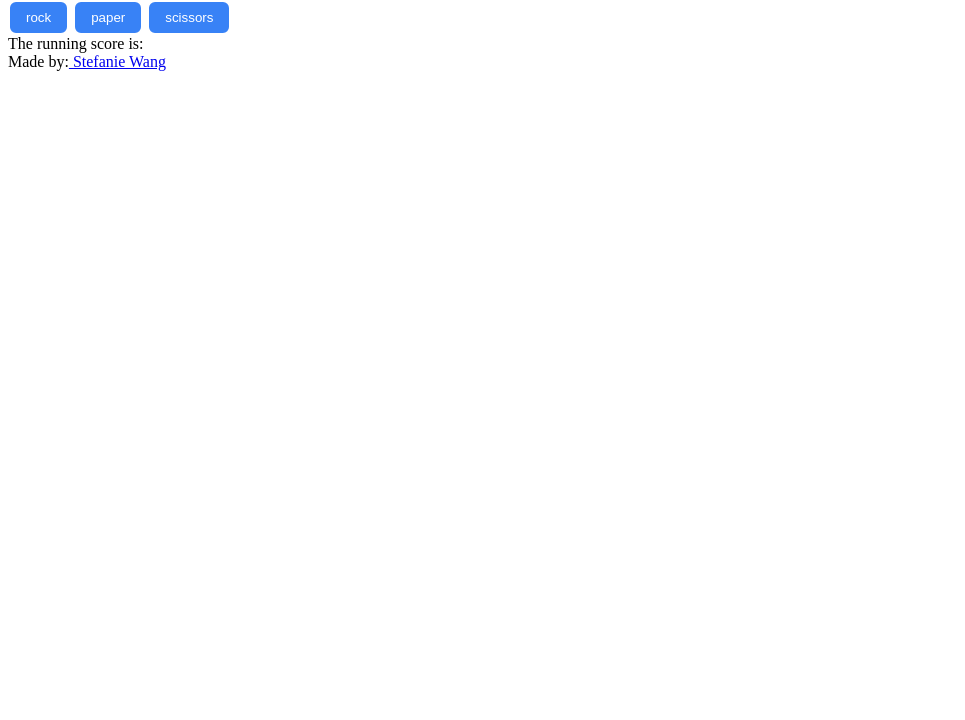
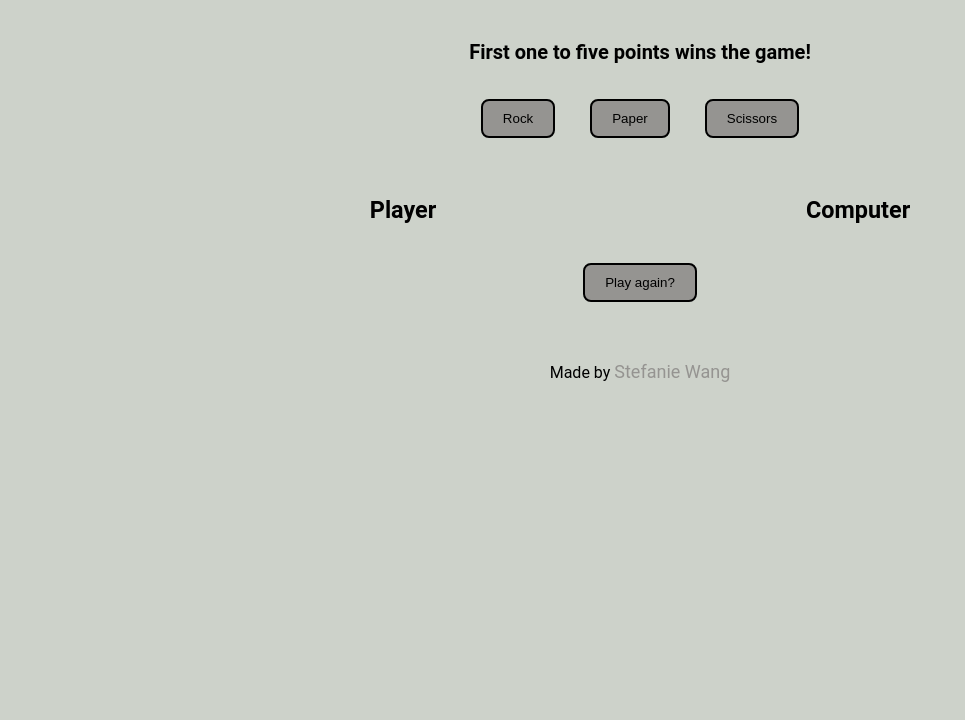
Before and after one commit to stefaniegwangphd/rock-paper-scissors, a plain HTML site: page game.html in a window 1280 px wide. Shown: the part 80-800 px from the top of the page, without its empty margins (0-965 px from the left). Drawn offline with Linux system fonts and the light colour scheme.

Commit message:
Update UI and CSS

```diff
--- a/game.html
+++ b/game.html
@@ -7,17 +7,34 @@
 </head>
 
 <body>
-  <h1>Rock, Paper, Scissors</h1>
+  <div class="header">Rochambeau</div>
 
-  <button class="btn" id="rock" onclick="getPlayerChoice(event)">rock</button>
-  <button class="btn" id="paper" onclick="getPlayerChoice(event)">paper</button>
-  <button class="btn" id="scissors" onclick="getPlayerChoice(event)">scissors</button>
+  <div class="box">First one to five points wins the game!</div>
 
-  <div id="container"></div>
+  <div class="box" id="buttonBox">
+    <button class="btn" id="rock" onclick="getPlayerChoice(event)">Rock</button>
+    <button class="btn" id="paper" onclick="getPlayerChoice(event)">Paper</button>
+    <button class="btn" id="scissors" onclick="getPlayerChoice(event)">Scissors</button>
+  </div>
 
-  <div id="roundResults"></div>
+
+  <div class="box" id="scoreBox">
+    <div class="box-h">
+      <div id="playerScore"><h3>Player</h3>
+      </div>
+
+      <div id="computerScore"><h3>Computer</h3>
+      </div>
+    </div>
+    <button id="reset">Play again?</button>
+  </div>
+
+
+<div class="footer">
+  <div>Made by <a href=https://github.com/stefaniewangphd>Stefanie Wang</a></div>
+</div>
+
+
 <script src="script.js" defer></script>
-<footer>Made by:<a href=https://github.com/stefaniewangphd> Stefanie Wang</a></footer>
-
 </body>
 </html>
--- a/script.js
+++ b/script.js
@@ -3,34 +3,28 @@ let computerWins=0;
 let playerChoice;
 const buttons = document.querySelectorAll('.btn');
 const optionBtn = document.querySelectorAll('div.optionBtn button');
-const roundResults = document.querySelector('#roundResults');
+const resetBtn = document.querySelector('#reset');
 const choices = [ "rock","paper","scissors" ];
 
+resetBtn.addEventListener('click',() => location.reload());
+
 let getComputerChoice=function() {
-    const computerChoice = Math.floor(Math.random() * choices.length);
-    return choices[computerChoice];
+    return choices[Math.floor(Math.random() * choices.length)];
   }
 
 optionBtn.forEach(button => { button.addEventListener('click', getPlayerChoice) });
 
 let playRound=function(playerSelection,computerSelection) {
-  if (playerWins===5 || computerWins===5) {
-    if (playerWins===5) {
-      gameResults.textContent=`You won the game ${playerWins} to ${computerWins}`;
+  playerRound.textContent=`${playerSelection}`;
+  computerRound.textContent=`${computerSelection}`;
+    if (playerSelection==computerSelection) {
+      playerScore.textContent= playerWins;
+      computerScore.textContent=computerWins;
     }
-    else {
-      gameResults.textContent=`You lost the game ${playerWins} to ${computerWins}`;
-    }
-    } else {
-      if (playerSelection==computerSelection) {
-        roundResults.textContent= "It's a tie!";
-      }
-      else if ((playerSelection=='rock' && computerSelection=='scissors') ||(playerSelection=='paper' && computerSelection=='rock') ||(playerSelection=='scissors' && computerSelection=='paper')) {
+    else if ((playerSelection=='rock' && computerSelection=='scissors') |(playerSelection=='paper' && computerSelection=='rock') ||(playerSelection=='scissors' &&computerSelection=='paper')) {
       playerWins++;
       if (playerWins===5 || computerWins===5){
         gameWinner();
-        } else {
-        roundResults.textContent= `You win this round with ${playerSelection} vs ${computerSelection}`;
       }
   }
     else {
@@ -38,67 +32,44 @@ let playRound=function(playerSelection,computerSelection) {
       if (playerWins===5 || computerWins===5){
         gameWinner();
       }
-        else {
-          roundResults.textContent = `You lose this round with ${computerSelection} vs ${playerChoice}`;
-        }
-      }
     }
   }
 
 function gameWinner() {
   if (playerWins===5) {
-    gameResults.textContent=`You won the game ${playerWins} to ${computerWins}`;
+    gameResults.textContent=`Game over. You won!`;
   }
   else {
-    gameResults.textContent=`You lost the game ${playerWins} to ${computerWins}`;
+    gameResults.textContent=`Game over. You lost!`;
   }
   optionBtn.forEach(button => { button.removeEventListener('click') });
-
 }
 
 function getPlayerChoice(e){
   let playerSelection = (e.target.id);
   playerChoice=e.target.textContent;
   playRound(playerSelection, getComputerChoice());
-  currentScore.textContent=`you: ${playerWins} computer: ${computerWins}`;
+  playerScore.textContent=`${playerWins}`;
+  computerScore.textContent=`${computerWins}`;
 }
 
-const container = document.querySelector('#container');
+const roundResults = document.querySelector('#roundResults');
+const buttonBox = document.querySelector('#buttonBox');
+const playerScoreBox = document.querySelector('#playerScore');
+const computerScoreBox = document.querySelector('#computerScore');
+
 const content =document.createElement('div');
 const gameResults=document.createElement('div');
-content.classList.add('content');
-content.textContent = "The running score is:";
-const currentScore=document.createElement('div');
-content.appendChild(currentScore);
-content.appendChild(gameResults);
+const playerRound=document.createElement('div');
+const computerRound=document.createElement('div');
+const playerScore=document.createElement('div');
+const computerScore=document.createElement('div');
 
-container.appendChild(content);
+playerScoreBox.appendChild(playerScore);
+playerScoreBox.appendChild(playerRound);
+computerScoreBox.appendChild(computerScore);
+computerScoreBox.appendChild(computerRound);
 
+buttonBox.appendChild(gameResults);
 
-
-
-
-// old code
-
-// function playRound(){
-//   let i=0;
-//   while (playerWins <5 && computerWins <5){
-//     let playerSelection = getPlayerChoice();
-//     let computerSelection=getComputerChoice();
-//     // console.log(playerSelection, 'vs', computerSelection);
-//     playRound(playerSelection,computerSelection);
-//     currentScore.textContent=`you: ${playerWins} computer: ${computerWins}`;
-//     // console.log("your score = " + playerWins);
-//     // console.log("Computer's score = " + computerWins);
-//     i++;
-//     }
-
-//   if (playerWins===5 || computerWins===5){
-//     if (playerWins===5) {
-//       console.log('You won the game', playerWins, 'to', computerWins)
-//     }
-//     else {
-//         console.log('You lost the game', playerWins,'to',computerWins)
-//     }
-//   }
-// }
+scoreBox.appendChild(content);
--- a/style.css
+++ b/style.css
@@ -1,13 +1,60 @@
+body {
+    font-family: Roboto, sans-serif;
+    display:flex;
+    flex-direction: column;
+    justify-content: space-;
+    background-color: #CDD2CA;
+    margin:0;
+}
+.header {
+    font-size:45px;
+    font-weight:bold;
+}
+
+.header,.footer {
+    justify-content:center;
+    padding:20px;
+    display:flex;
+    margin:0 0 20px 0;
+    align-items: center;
+    height:50px;
+}
 
 h1 {
     text-align: center;
-    color:blue;
-
 }
 button {
-    background-color: #3882F6;
-    padding: 8px 16px;
+    background-color: #959491;
+    padding: 10px 20px;
     border-radius:8px;
-    color:white;
-    border:2px solid white;
+    margin:15px;
+    border:2px solid black;
 }
+
+.box {
+    justify-content: space-around;
+    align-content: space-between;
+    text-align:center;
+    font-size:20px;
+    margin: 10px 0;
+    font-weight:bold;
+}
+
+.box-h {
+    display:flex;
+    flex-direction:row;
+    justify-content:space-evenly;
+    align-items:center;
+}
+
+.score {
+    display:flex;
+    flex:0 1 50px;
+    flex-wrap:wrap;
+    justify-content:center;
+}
+a {
+    text-decoration: none;
+    color: #959491;
+    font-size:18px;
+}
```
Lines whose indentation alone changed are shown as unchanged.
